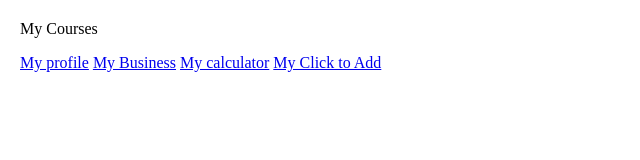
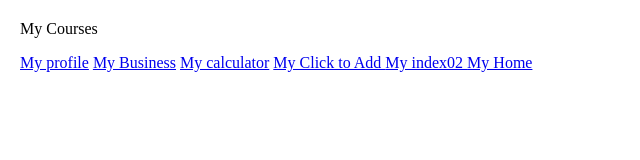
Before and after one commit to abateWT/abateWT.github.io, a plain HTML site: page cs315/index.html in a window 1280 px wide. Shown: the whole page, without its empty margins (0-640 px from the left). Drawn offline with Linux system fonts and the light colour scheme.

Commit message:
Update index.html

```diff
--- a/cs315/index.html
+++ b/cs315/index.html
@@ -18,6 +18,7 @@ body { margin:20px}
 <p>My Courses</p>
 <a href ="home.html">My profile<a> <a href ="business.html">My Business<a>
  <a href ="calculator.html">My calculator<a> <a href ="index02.html">My Click to Add <a>
+  <a href ="index02.html">My index02 <a> <a href ="home.html">My Home<a>
 
 
 </body>
```
